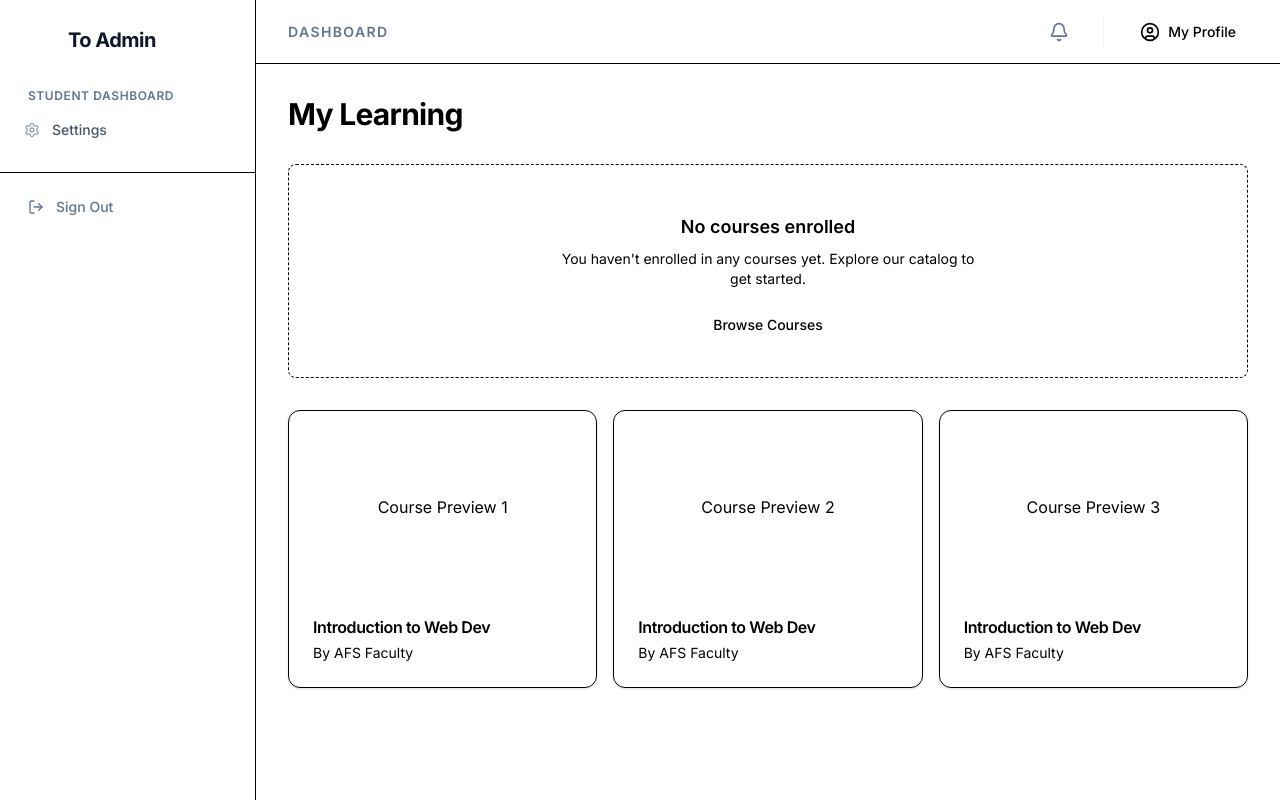
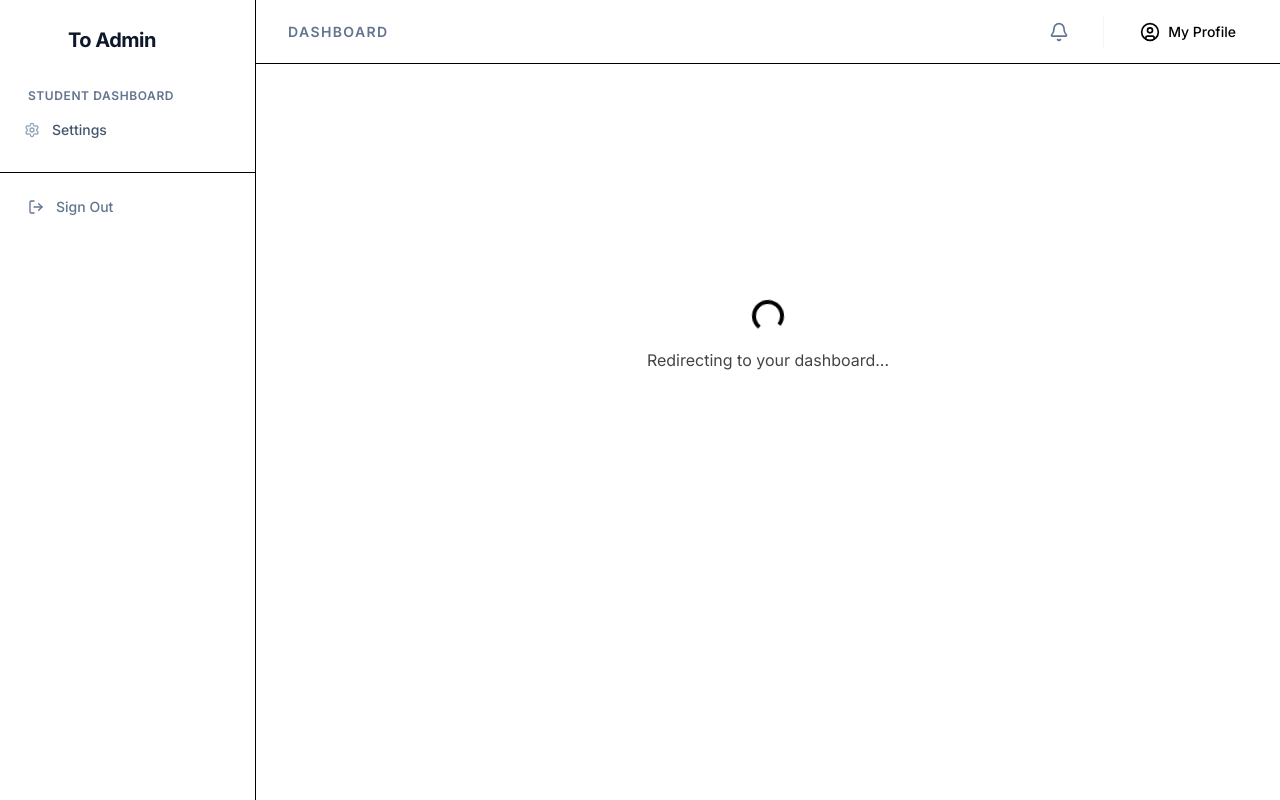
Before and after one commit to allumnova/AFS-ACADEMY, a Next.js app in the folder web/: page /dashboard in a window 1280 px wide. Built offline with nearby package versions, Linux system fonts and the light colour scheme.

Commit message:
fix: correct dashboard redirection based on user roles

```diff
--- a/web/app/(auth)/login/page.tsx
+++ b/web/app/(auth)/login/page.tsx
@@ -39,11 +39,13 @@ export default function LoginPage() {
             localStorage.setItem("token", response.data.token);
             localStorage.setItem("user", JSON.stringify(response.data.user));
 
-            // Redirect based on role (simple check for now)
+            // Redirect based on role
             if (response.data.user.role === 'admin') {
                 router.push("/admin");
+            } else if (response.data.user.role === 'faculty') {
+                router.push("/faculty");
             } else {
-                router.push("/dashboard"); // Student/Faculty dashboard
+                router.push("/student");
             }
 
         } catch (err: any) {
@@ -165,7 +167,7 @@ export default function LoginPage() {
                                 });
                                 localStorage.setItem("token", response.data.token);
                                 localStorage.setItem("user", JSON.stringify(response.data.user));
-                                router.push("/dashboard");
+                                router.push("/faculty");
                             } catch (e) { setError("Demo Login Failed"); setIsLoading(false); }
                         }}
                     >
@@ -184,7 +186,7 @@ export default function LoginPage() {
                                 });
                                 localStorage.setItem("token", response.data.token);
                                 localStorage.setItem("user", JSON.stringify(response.data.user));
-                                router.push("/dashboard");
+                                router.push("/student");
                             } catch (e) { setError("Demo Login Failed"); setIsLoading(false); }
                         }}
                     >
--- a/web/app/(dashboard)/dashboard/page.tsx
+++ b/web/app/(dashboard)/dashboard/page.tsx
@@ -1,33 +1,34 @@
+"use client"
+
+import { useEffect } from "react"
+import { useRouter } from "next/navigation"
+
 export default function StudentDashboardPage() {
+    const router = useRouter()
+
+    useEffect(() => {
+        const userStr = localStorage.getItem("user")
+        if (userStr) {
+            try {
+                const user = JSON.parse(userStr)
+                if (user.role === 'admin') {
+                    router.push("/admin")
+                } else if (user.role === 'faculty') {
+                    router.push("/faculty")
+                } else if (user.role === 'student') {
+                    router.push("/student")
+                }
+            } catch (e) {
+                console.error("Error parsing user", e)
+            }
+        }
+    }, [router])
+
     return (
-        <div className="space-y-8">
-            <h1 className="text-3xl font-bold tracking-tight">My Learning</h1>
-
-            <div className="rounded-lg border border-dashed p-8 text-center animate-in fade-in-50">
-                <div className="mx-auto flex max-w-[420px] flex-col items-center justify-center text-center">
-                    <h3 className="mt-4 text-lg font-semibold">No courses enrolled</h3>
-                    <p className="mb-4 mt-2 text-sm text-muted-foreground">
-                        You haven't enrolled in any courses yet. Explore our catalog to get started.
-                    </p>
-                    <button className="inline-flex items-center justify-center whitespace-nowrap rounded-md text-sm font-medium ring-offset-background transition-colors focus-visible:outline-none focus-visible:ring-2 focus-visible:ring-ring focus-visible:ring-offset-2 disabled:pointer-events-none disabled:opacity-50 bg-primary text-primary-foreground hover:bg-primary/90 h-10 px-4 py-2">
-                        Browse Courses
-                    </button>
-                </div>
-            </div>
-
-            <div className="grid gap-4 md:grid-cols-2 lg:grid-cols-3">
-                {/* Placeholder for Course Cards */}
-                {[1, 2, 3].map((i) => (
-                    <div key={i} className="rounded-xl border bg-card text-card-foreground shadow">
-                        <div className="p-6 flex flex-col items-center justify-center h-48 bg-muted/50">
-                            <span className="text-muted-foreground">Course Preview {i}</span>
-                        </div>
-                        <div className="p-6 pt-0 mt-4 space-y-2">
-                            <h3 className="font-semibold leading-none tracking-tight">Introduction to Web Dev</h3>
-                            <p className="text-sm text-muted-foreground">By AFS Faculty</p>
-                        </div>
-                    </div>
-                ))}
+        <div className="flex items-center justify-center min-h-[60vh]">
+            <div className="flex flex-col items-center gap-4">
+                <div className="h-8 w-8 animate-spin rounded-full border-4 border-primary border-t-transparent" />
+                <p className="text-muted-foreground animate-pulse">Redirecting to your dashboard...</p>
             </div>
         </div>
     )
```
